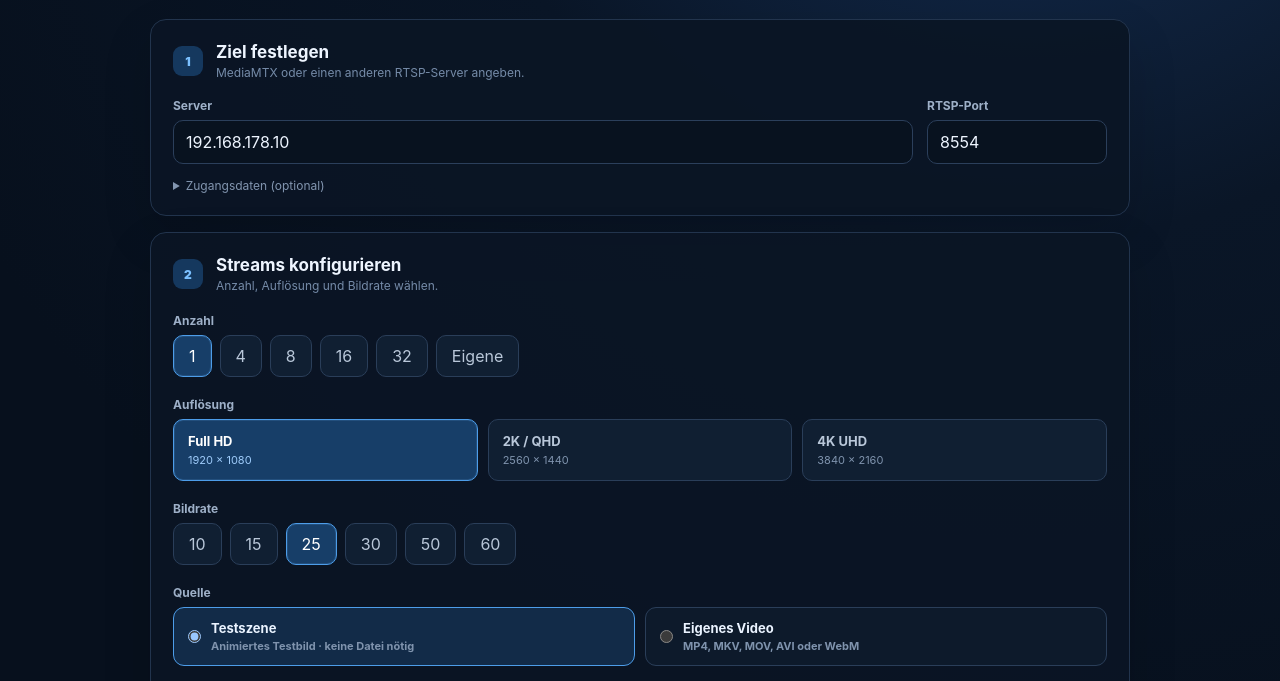
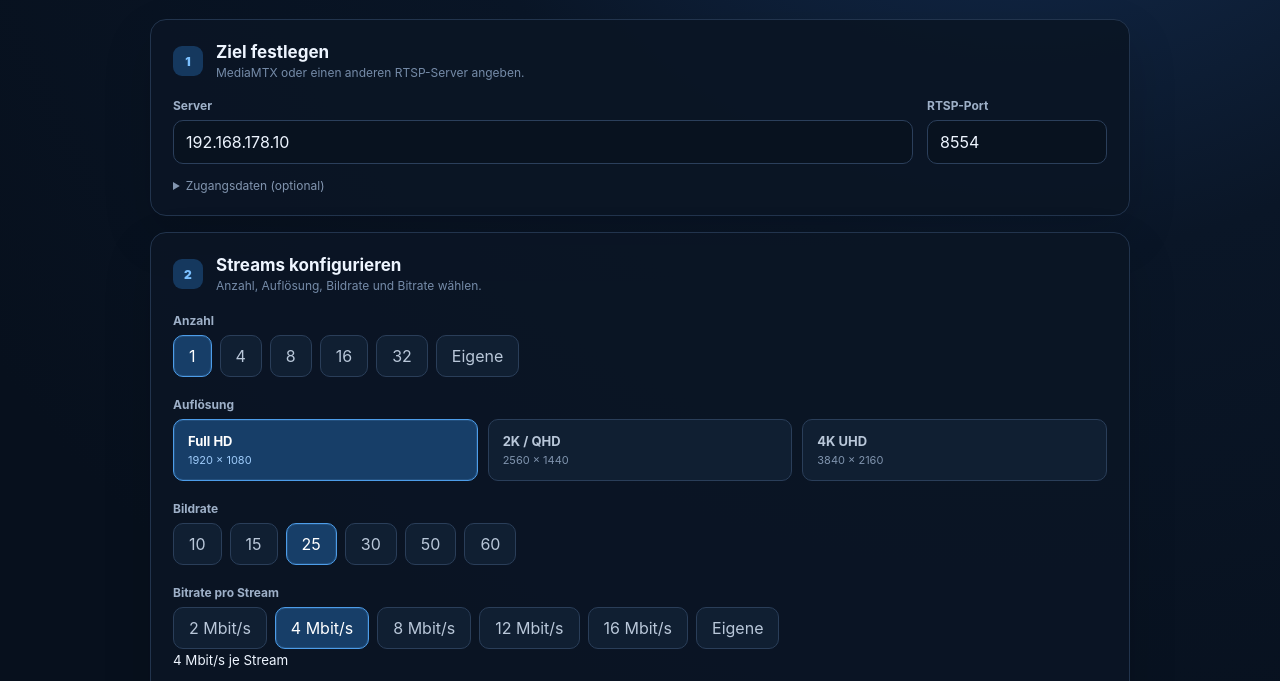
Before and after one commit to nik4life/PoliVision-StreamLab, an Electron app: page src/index.html in a window 1280 px wide. Shown: the part 118-799 px from the top of the page. Drawn offline with Linux system fonts and the light colour scheme; no server answers.

Commit message:
Add configurable bitrate controls to StreamLab

```diff
--- a/src/index.html
+++ b/src/index.html
@@ -23,10 +23,11 @@
     </section>
 
     <section class="card">
-      <div class="section-heading"><div><span class="step">2</span><div><h2>Streams konfigurieren</h2><p>Anzahl, Auflösung und Bildrate wählen.</p></div></div></div>
+      <div class="section-heading"><div><span class="step">2</span><div><h2>Streams konfigurieren</h2><p>Anzahl, Auflösung, Bildrate und Bitrate wählen.</p></div></div></div>
       <div class="option-block"><span class="option-label">Anzahl</span><div class="segmented" id="countPresets"><button data-count="1" class="active">1</button><button data-count="4">4</button><button data-count="8">8</button><button data-count="16">16</button><button data-count="32">32</button><button data-count="custom">Eigene</button></div><input id="customCount" class="custom-count hidden" type="number" min="1" max="64" value="12" /></div>
       <div class="option-block"><span class="option-label">Auflösung</span><div class="resolution-grid" id="resolutionPresets"><button data-width="1920" data-height="1080" class="active"><strong>Full HD</strong><span>1920 × 1080</span></button><button data-width="2560" data-height="1440"><strong>2K / QHD</strong><span>2560 × 1440</span></button><button data-width="3840" data-height="2160"><strong>4K UHD</strong><span>3840 × 2160</span></button></div></div>
       <div class="option-block"><span class="option-label">Bildrate</span><div class="segmented fps" id="fpsPresets"><button data-fps="10">10</button><button data-fps="15">15</button><button data-fps="25" class="active">25</button><button data-fps="30">30</button><button data-fps="50">50</button><button data-fps="60">60</button></div></div>
+      <div class="option-block"><span class="option-label">Bitrate pro Stream</span><div class="segmented" id="bitratePresets"><button data-bitrate="2">2 Mbit/s</button><button data-bitrate="4" class="active">4 Mbit/s</button><button data-bitrate="8">8 Mbit/s</button><button data-bitrate="12">12 Mbit/s</button><button data-bitrate="16">16 Mbit/s</button><button data-bitrate="custom">Eigene</button></div><input id="customBitrate" class="custom-count hidden" type="number" min="0.25" max="100" step="0.25" value="6" /><small id="bitrateSummary">4 Mbit/s je Stream</small></div>
       <div class="option-block source-block"><span class="option-label">Quelle</span><div class="source-choice"><label class="source-tile active"><input type="radio" name="source" value="synthetic" checked /><span><strong>Testszene</strong><small>Animiertes Testbild · keine Datei nötig</small></span></label><label class="source-tile"><input type="radio" name="source" value="file" /><span><strong>Eigenes Video</strong><small>MP4, MKV, MOV, AVI oder WebM</small></span></label></div><div id="fileChooser" class="file-chooser hidden"><button id="chooseFile">Video auswählen</button><span id="fileName">Keine Datei gewählt</span></div></div>
       <div class="load-hint good" id="encoderHint">Encoder wird erkannt …</div>
       <div class="load-hint" id="loadHint"></div>
```
